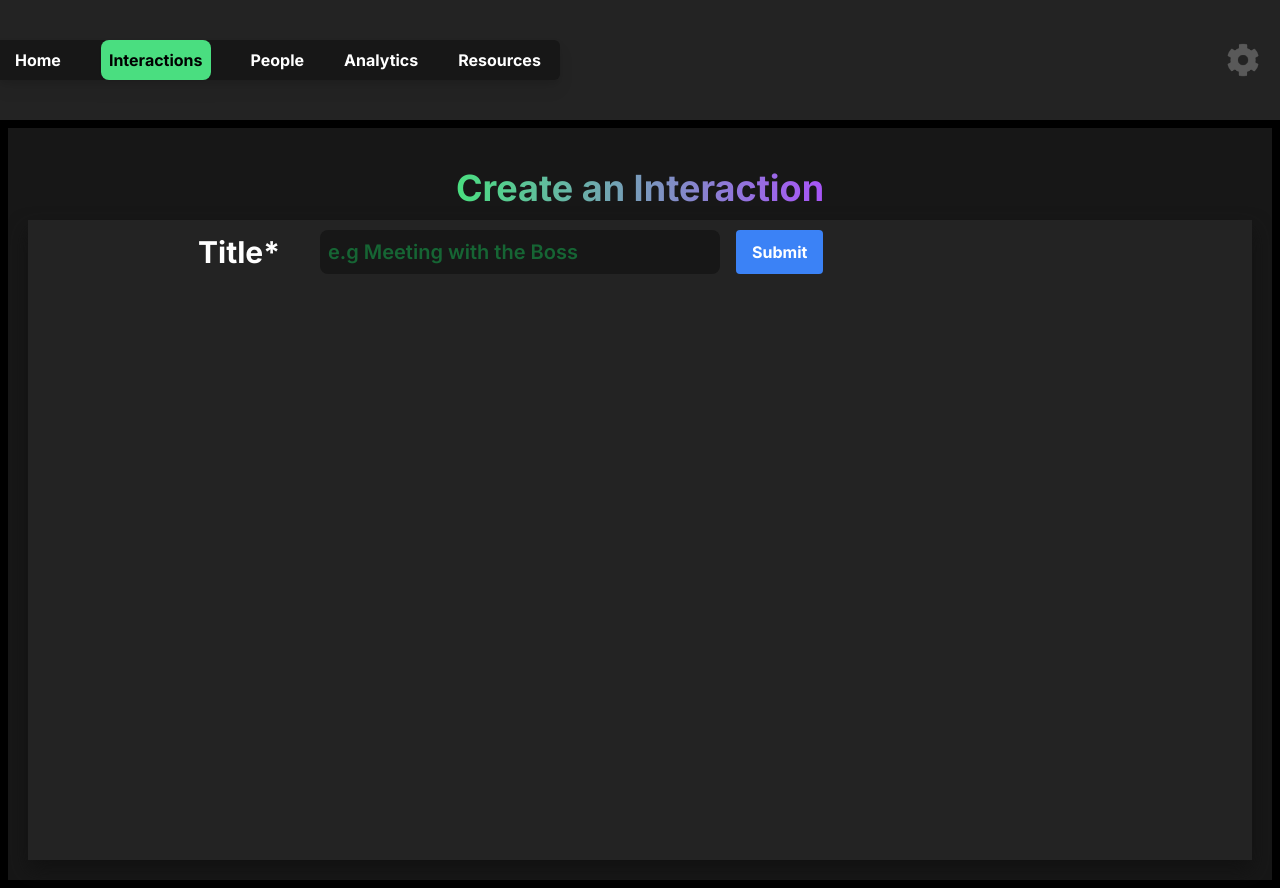
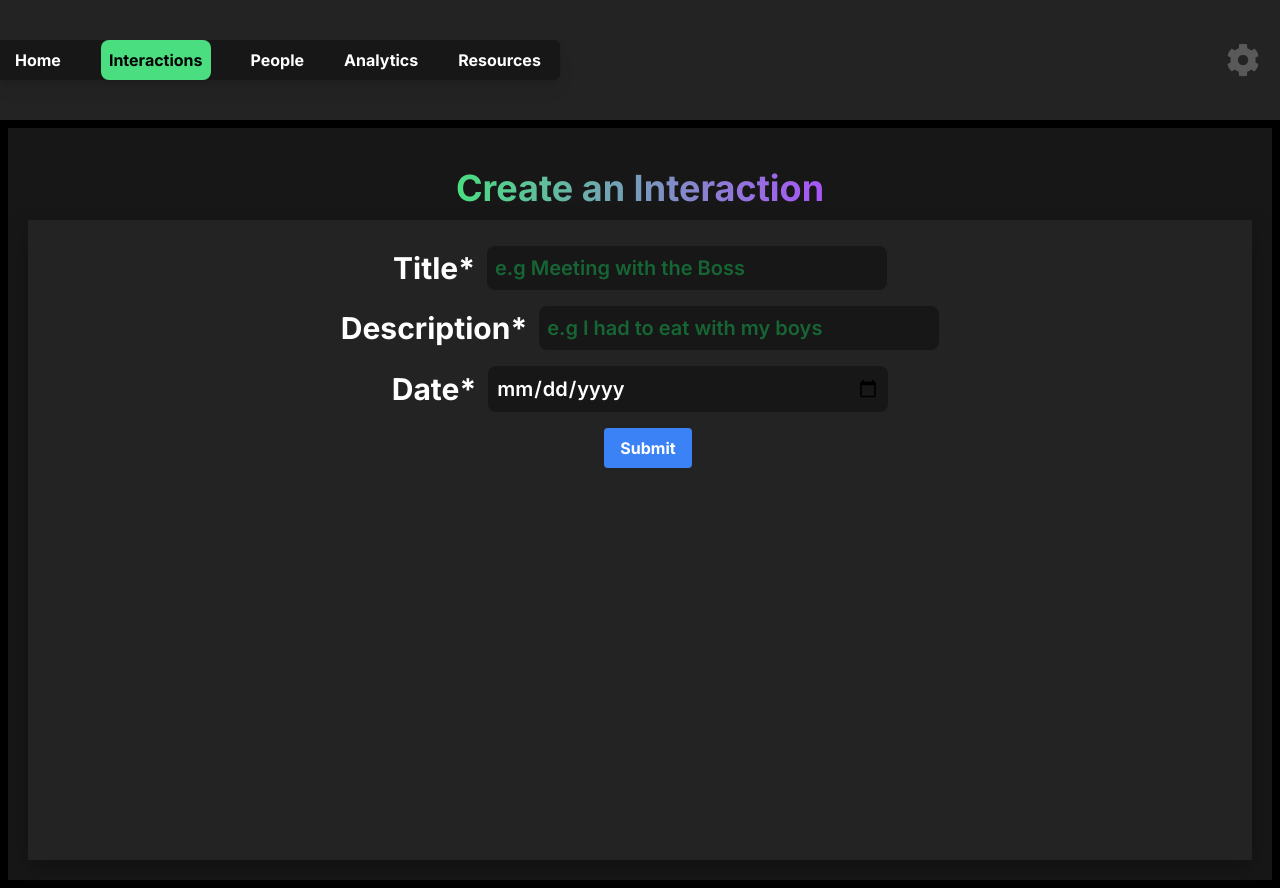
Before and after one commit to Xonesix/personal-crm, a Next.js app: page /interactions/create in a window 1280 px wide. Built offline with nearby package versions, Linux system fonts and the light colour scheme.

Commit message:
Add Form Functionality for Create Interaction

```diff
--- a/app/api/actions.ts
+++ b/app/api/actions.ts
@@ -1,19 +1,46 @@
 "use server";
 import { sql } from "@vercel/postgres";
+import { log } from "console";
 import { z } from "zod";
-const FormSchema = z.object({
-  title: z.coerce.string().regex(/^[a-zA-Z]+$/),
-});
-const ValidateInteraction = FormSchema;
+import { InteractionObject, getUserID } from "./database";
+import { describe } from "node:test";
 
-export async function createInteraction(formData: FormData) {
+export async function createInteraction(prevState: any, formData: FormData) {
+  const FormSchema = z.object({
+    title: z.coerce.string().regex(/^[a-zA-Z\s]+$/),
+    description: z.coerce.string().regex(/^[a-zA-Z\s]+$/),
+    date: z.coerce.string(),
+  });
+  const ValidateInteraction = FormSchema;
+
   try {
     const rawFormData = ValidateInteraction.parse({
       title: formData.get("title"),
+      description: formData.get("description"),
+      date: formData.get("date"),
     });
     console.log(rawFormData);
+    /*id: number;
+    userid: number;
+    date_of: string;
+    location: string;
+    remind: boolean;
+    status: number;
+    description: string; */
+    const prepInsert = {
+      userid: await getUserID(),
+      date_of: rawFormData.date,
+      description: rawFormData.description,
+      remind: false,
+    };
+    await sql`INSERT INTO interactions(userid, date_of, description, remind)
+              VALUES (${prepInsert.userid}, ${prepInsert.date_of},
+                 ${prepInsert.description}, ${prepInsert.remind});`;
+
+    return { success: "succesful code" };
   } catch (error) {
     console.log(error);
+    return { error: `Must Enter Alphabetical Chars` };
   }
   // Test it out:
 }
--- a/app/api/database.ts
+++ b/app/api/database.ts
@@ -15,7 +15,7 @@ interface people {
   phone: string;
   description: string;
 }
-interface InteractionObject {
+export interface InteractionObject {
   id: number;
   userid: number;
   date_of: string;
@@ -25,13 +25,13 @@ interface InteractionObject {
   description: string;
 }
 
-function getUserID() {
+export async function getUserID() {
   let userId = 1;
   return userId;
 }
 export async function fetchPeople() {
   noStore();
-  let accID = getUserID();
+  let accID = await getUserID();
   try {
     // await new Promise(resolve => setTimeout(resolve, 3000));
 
@@ -46,7 +46,7 @@ export async function fetchPeople() {
 }
 export async function fetchLastInteractions() {
   noStore();
-  let accID = getUserID();
+  let accID = await getUserID();
   // await new Promise(resolve => setTimeout(resolve, 3000));
 
   try {
--- a/app/ui/Form/CreateInteractionForm.tsx
+++ b/app/ui/Form/CreateInteractionForm.tsx
@@ -3,13 +3,22 @@ import React from "react";
 import { useFormState } from "react-dom";
 import { createInteraction } from "@/app/api/actions";
 import styles from "@/app/interactions/create/cards.module.css";
-const CreateInteractionForm = () => {
+
+const CreateInteractionForm = async () => {
+  const initialState = {
+    title: "",
+    description: "",
+    error: "",
+    sucess: "",
+  };
+  const [state, formAction] = useFormState(createInteraction, initialState);
   return (
-    <form action={createInteraction}>
+    <form action={formAction}>
       {/* <input type="radio" id="html" name="fav_language" value="HTML"> */}
       {/*   <label for="html">HTML</label><br> */}
-      <div className="flex flex-row">
-        <label htmlFor="title" className="self-center font-bold ml-40 text-3xl">
+      <div className="flex flex-col gap-4 py-4">
+        <div className="flex flex-row self-center gap-3">
+          <label htmlFor="title" className="font-bold text-3xl self-center">
             Title*
           </label>
           <input
@@ -18,16 +27,49 @@ const CreateInteractionForm = () => {
             name="title"
             id="title"
             placeholder="e.g Meeting with the Boss"
-          className={`bg-gray-900  placeholder:text-green-800 self-center p-2 font-semibold text-xl ml-10 rounded-lg ${styles.input}`}
+            className={`bg-gray-900  placeholder:text-green-800 self-center p-2 font-semibold text-xl rounded-lg ${styles.input}`}
           />
-
+        </div>
+        <div className="flex flex-row self-center gap-3">
+          <label
+            htmlFor="description"
+            className="font-bold text-3xl self-center"
+          >
+            Description*
+          </label>
+          <input
+            required
+            type="text"
+            name="description"
+            id="description"
+            placeholder="e.g I had to eat with my boys"
+            className={`bg-gray-900  placeholder:text-green-800 self-center p-2 font-semibold text-xl  rounded-lg ${styles.input}`}
+          />
+        </div>
+        <div className="flex flex-row self-center gap-3">
+          <label
+            htmlFor="description"
+            className="font-bold text-3xl self-center"
+          >
+            Date*
+          </label>
+          <input
+            required
+            type="date"
+            name="date"
+            id="date"
+            className={`bg-gray-900  placeholder:text-green-800 self-center p-2 font-semibold text-xl text-white   rounded-lg ${styles.input}`}
+          />
+        </div>
         <button
           type="submit"
-          className="bg-blue-500 ml-4 hover:bg-blue-700 text-white font-bold py-2 px-4 rounded"
+          className="bg-blue-500 ml-4 hover:bg-blue-700 text-white font-bold py-2 px-4 rounded self-center"
         >
-          Submit
+          <p>Submit</p>
         </button>
       </div>
+      <p className="text-green-600">{state?.success}</p>
+      <p className="text-red-600">{state?.error}</p>
     </form>
   );
 };
--- a/app/ui/homeBar/NavBar.tsx
+++ b/app/ui/homeBar/NavBar.tsx
@@ -15,7 +15,7 @@ interface HoverStyles {
 const NavBar = (prop: props) => {
   const [hoverStyle, setHoverStyle] = useState<HoverStyles>({});
   function handleHover(id: string) {
-    if (prop.currLink !== "/" + id) {
+    if (!prop.currLink.includes("/" + id)) {
       setHoverStyle((prevStyles) => ({
         ...prevStyles,
         [id]: {
```
Lines whose indentation alone changed are shown as unchanged.
